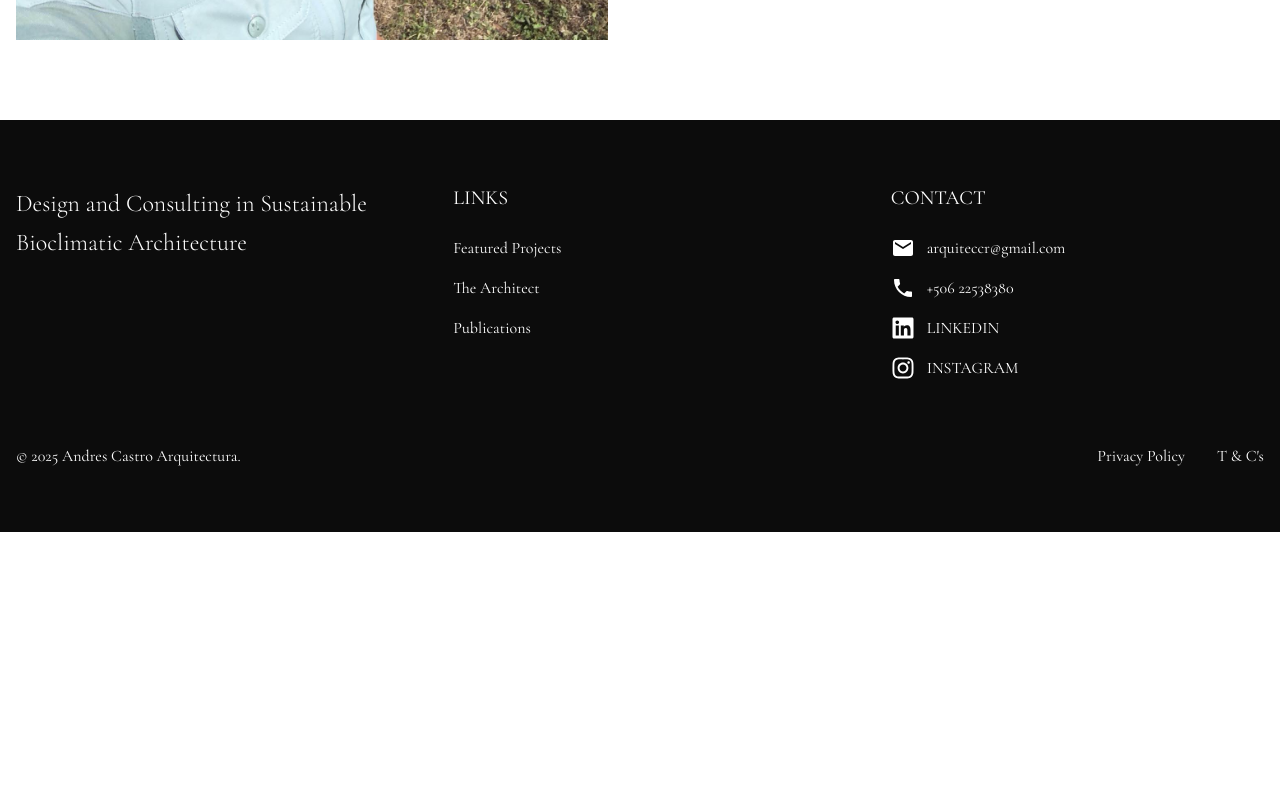
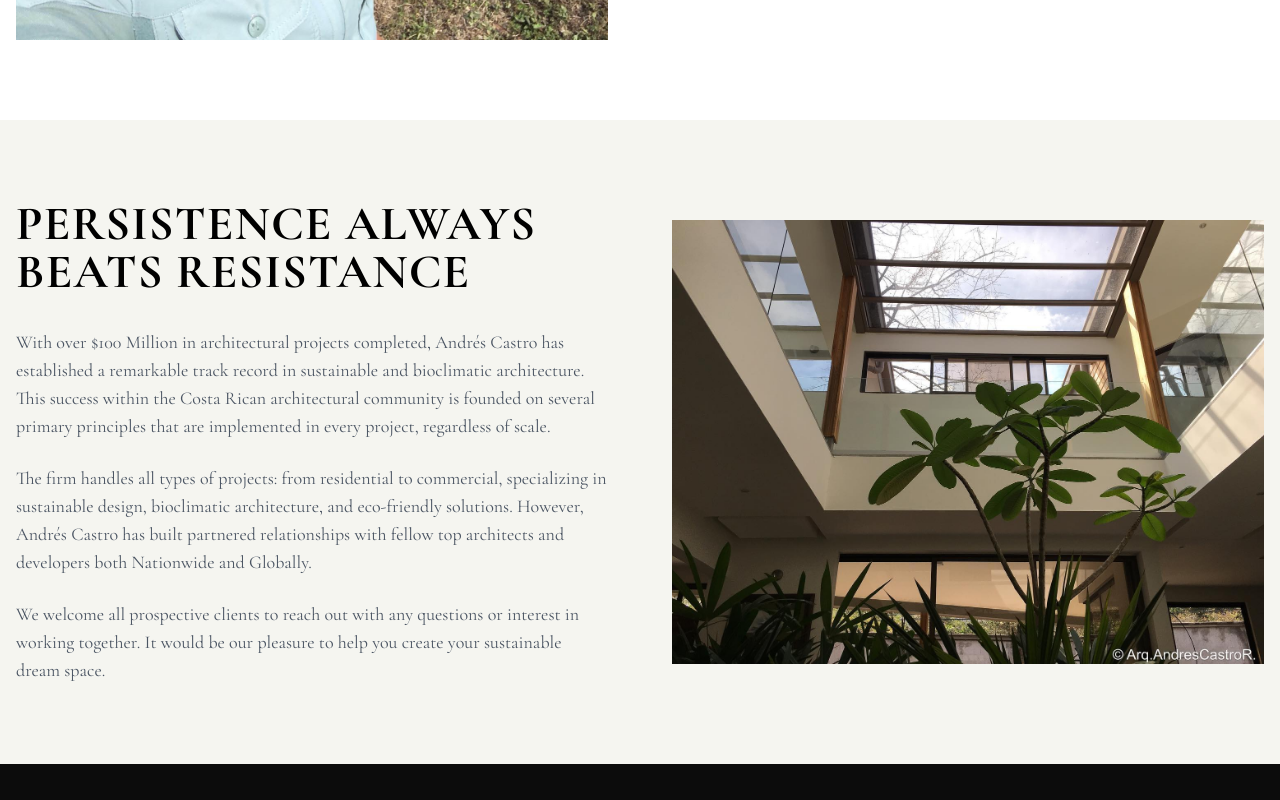
Before and after one commit to botflowlab/AndresCastroWebsite, a React (Vite) app: page /arquitecto in a window 1280 px wide. Shown: the part 1340-2140 px from the top of the page. Before the commit the page ends 1872 px from the top, so only its background shows below. Built offline with nearby package versions, Linux system fonts and the light colour scheme; a web font is replaced by a local one.

Commit message:
Add Experience section to Architect page

```diff
--- a/src/pages/architect/Architect.jsx
+++ b/src/pages/architect/Architect.jsx
@@ -1,12 +1,14 @@
 import React from 'react';
 import Hero from './Hero';
 import About from './About';
+import Experience from './Experience';
 
 export default function Architect() {
   return (
     <div className="font-cormorant">
       <Hero />
       <About />
+      <Experience />
     </div>
   );
 }
--- /dev/null
+++ b/src/pages/architect/Experience.jsx
@@ -0,0 +1,41 @@
+import React from 'react';
+import { useTranslation } from 'react-i18next';
+
+export default function Experience() {
+  const { t } = useTranslation();
+
+  return (
+    <section className="py-20 px-4 bg-[#f5f5f0] relative">
+      <div className="max-w-7xl mx-auto">
+        <div className="flex flex-col md:flex-row-reverse gap-16 items-center">
+          {/* Right side - Image */}
+          <div className="w-full md:w-1/2">
+            <img
+              src="/images/theArchitect/ac03.jpg"
+              alt="Andres Castro Experience"
+              className="w-full h-auto object-cover"
+            />
+          </div>
+
+          {/* Left side - Content */}
+          <div className="w-full md:w-1/2">
+            <h2 className="text-4xl md:text-5xl font-bold mb-8 tracking-wide">
+              PERSISTENCE ALWAYS BEATS RESISTANCE
+            </h2>
+            <div className="space-y-6 text-lg text-gray-600">
+              <p>
+                With over $100 Million in architectural projects completed, Andrés Castro has established a remarkable track record in sustainable and bioclimatic architecture. This success within the Costa Rican architectural community is founded on several primary principles that are implemented in every project, regardless of scale.
+              </p>
+              <p>
+                The firm handles all types of projects: from residential to commercial, specializing in sustainable design, bioclimatic architecture, and eco-friendly solutions. However, Andrés Castro has built partnered relationships with fellow top architects and developers both Nationwide and Globally.
+              </p>
+              <p>
+                We welcome all prospective clients to reach out with any questions or interest in working together. It would be our pleasure to help you create your sustainable dream space.
+              </p>
+            </div>
+          </div>
+        </div>
+      </div>
+    </section>
+  );
+}
```
